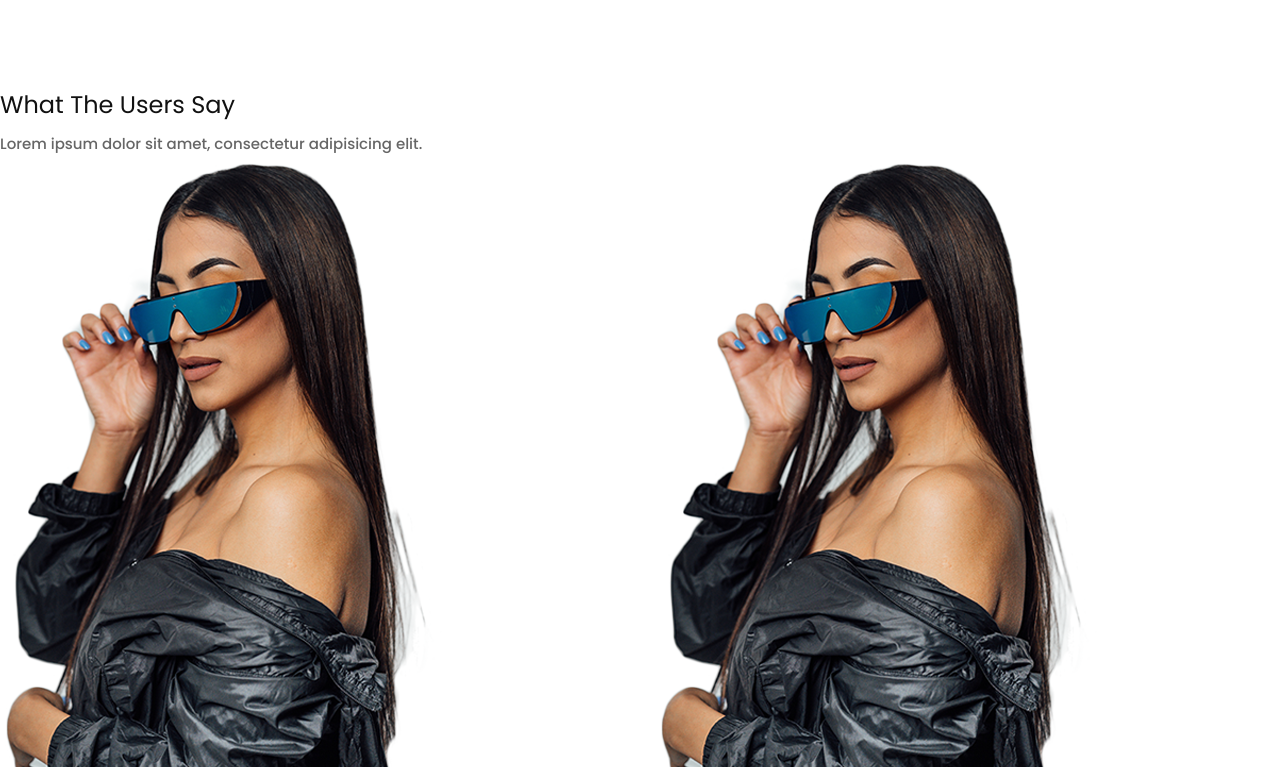
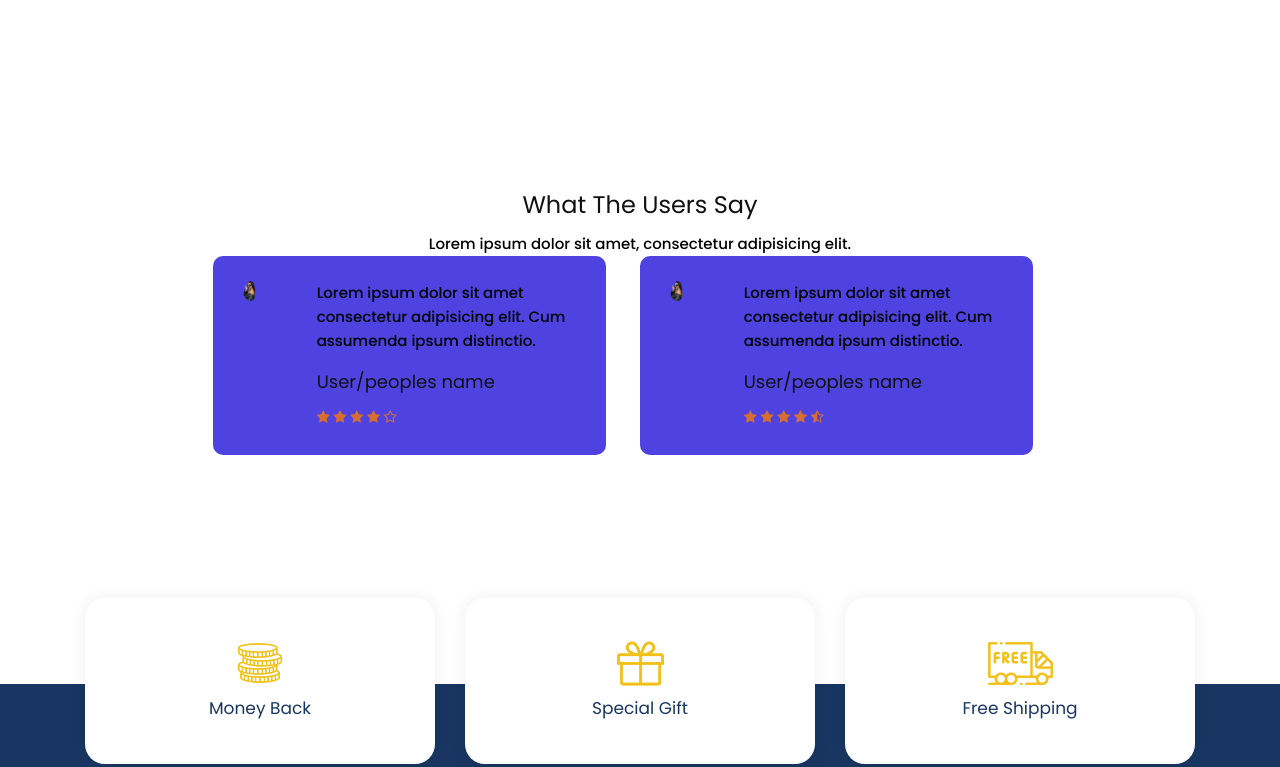
Before and after one commit to laxmpi07/cloth1, a plain HTML site: page index.html in a window 1280 px wide. Shown: the part 3601-4368 px from the top of the page. Drawn offline with nearby package versions, Linux system fonts and the light colour scheme; files whose address does not match are found by name.

Commit message:
style.css

```diff
--- a/css/style.css
+++ b/css/style.css
@@ -1049,3 +1049,55 @@
      margin-right: 0;
      display: inline;
  }
+ .testimonials{
+     width: 80%;
+     margin: auto;
+     padding: 100px;
+     text-align: center;
+   }
+   .testimonials-col{
+     flex-basis: 46%; /* Adjusted from 44% to 46% */
+     border-radius: 10px;
+     margin-right: 4%; /* Adjusted from 8% to 4% */
+     margin-bottom: 5%;
+     text-align: left;
+     background: #4e43e1;
+     padding: 25px;
+     cursor: pointer;
+     display: flex;
+     box-sizing: border-box;
+     transition: 0.87s;
+   }
+   .testimonials-col img{
+     height: 20px;
+     margin-left: 5px;
+     margin-right: 60px;
+     border-radius: 50%;
+   }
+   .testimonials-col p{
+     padding: 0;
+   }
+   .testimonials-col h3{
+     margin-top: 15px;
+     text-align: left;
+   }
+   .testimonials-col:hover{
+     box-shadow: 0px 0px 20px 0px rgba(0,0,0,0.6);
+   }
+   .testimonials-col .fa{
+     color: #d76e30;
+   }
+   @media(max-width: 700px){
+     .testimonials-col img{
+       margin-left: 0px;
+       margin-right: 15px;
+     }
+     .testimonials-col h3{
+       margin-top: 15px;
+       text-align: left;
+       font-size: 12px;
+     }
+   }
+p{
+     color: black;
+}
```
